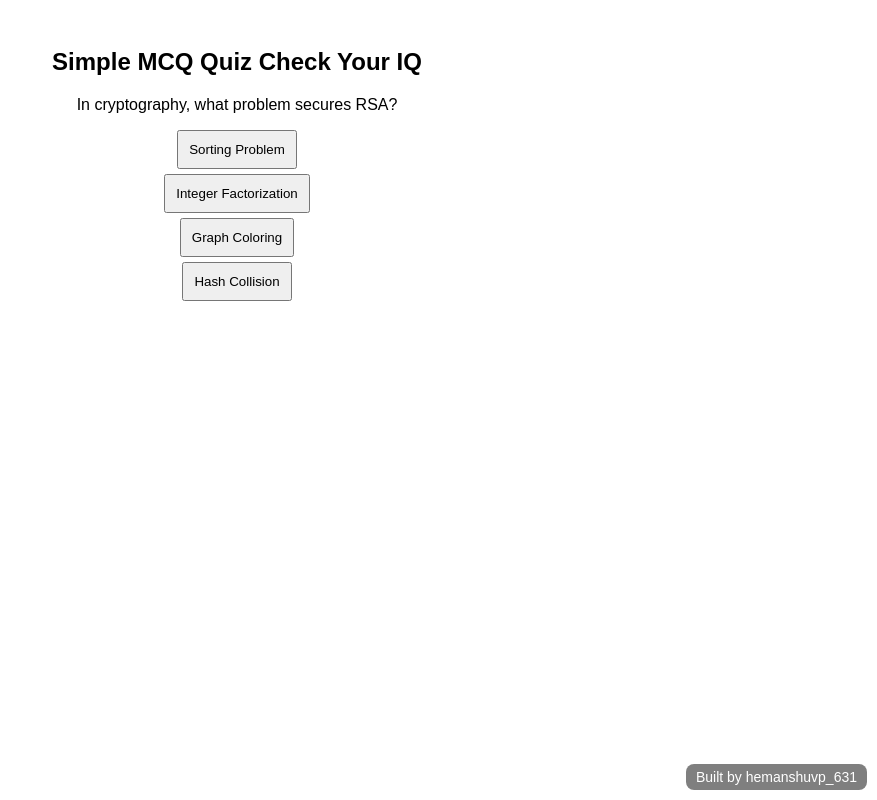
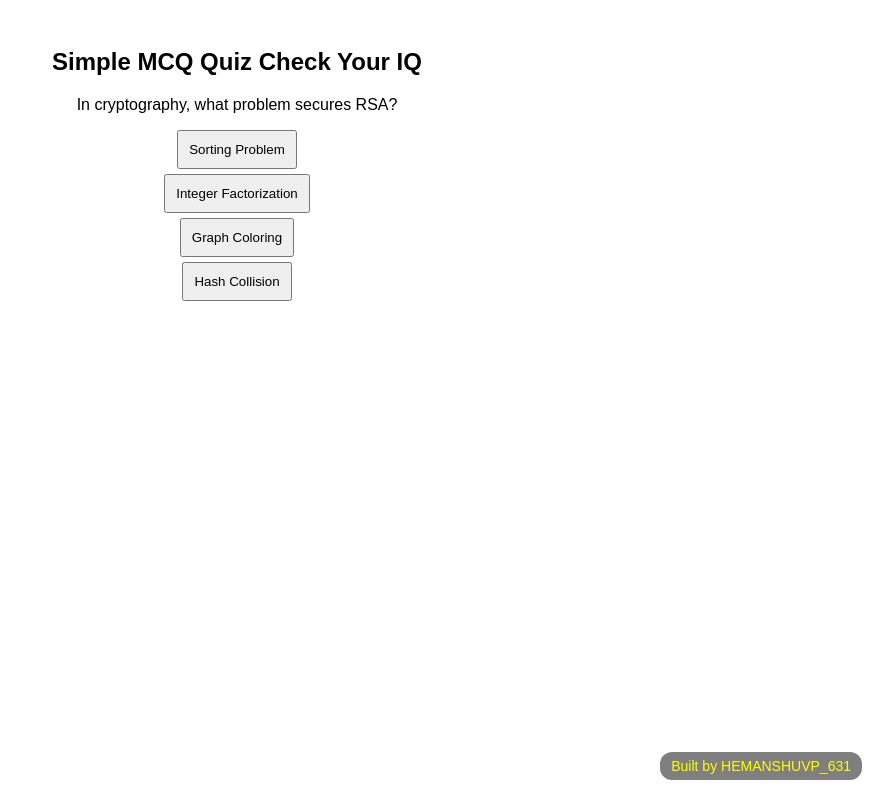
Before and after one commit to hemanshuvp631/quiz-webpage, a plain HTML site: page index.html in a window 1280 px wide. Shown: the whole page, without its empty margins (403-1280 px from the left). Drawn offline with Linux system fonts and the light colour scheme.

Commit message:
Update credit section styles and text

```diff
--- a/index.html
+++ b/index.html
@@ -7,13 +7,13 @@ body { font-family: Arial; text-align: center; padding: 20px; }
 button { margin: 5px; padding: 10px; display: block; margin-left:auto; margin-right:auto; }
   .credit {
   position: fixed;
-  bottom: 10px;
-  right: 10px;
+  bottom: 20px;
+  right: 15px;
   font-size: 14px;
-  color: white;
+  color: yellow;
   background-color: rgba(0,0,0,0.5);
-  padding: 5px 10px;
-  border-radius: 8px;
+  padding: 6px 11px;
+  border-radius: 12px;
   font-family: Arial, sans-serif;
 }
   .credit:hover {
@@ -120,7 +120,7 @@ function showResult(){
 
 loadQuestion();
 </script>
-<div class="credit">Built by hemanshuvp_631</div>
+<div class="credit">Built by HEMANSHUVP_631</div>
 
 </body>
 </html>
```
